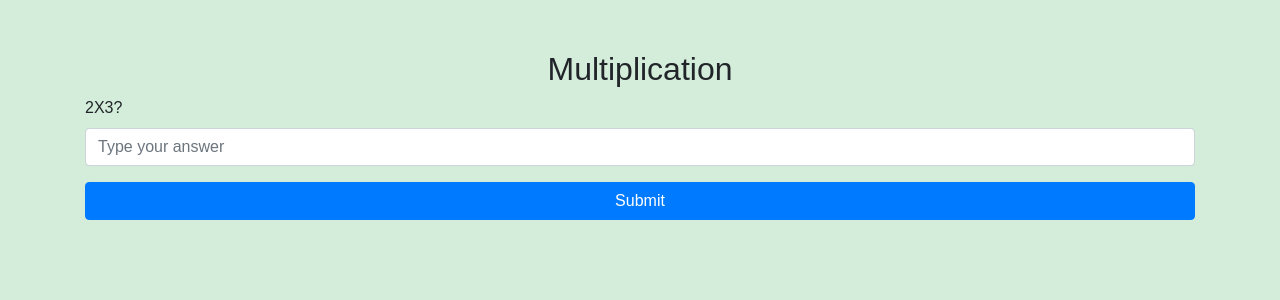
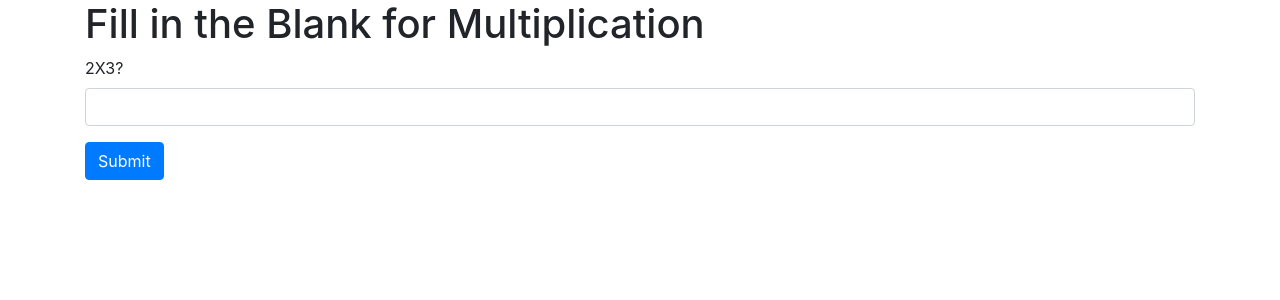
Before and after one commit to onadj/masaschool, a Django app: page /education/quiz/4/fill-in-the-blank/ in a window 1280 px wide. Shown: the top 300 px of the page. Run offline with Django 5.2, Linux system fonts and the light colour scheme; a user stored in the database is signed in; data comes from the database, SQL or seed files in the repository; both versions use the stored data as it was after the commit; some libraries are stand-ins or nearby versions.

Commit message:
kviz radi

```diff
--- a/education/models.py
+++ b/education/models.py
@@ -1,4 +1,3 @@
-# models.py
 from django.db import models
 from django.contrib.auth.models import User
 
@@ -55,13 +54,14 @@ class UserProfile(models.Model):
 
 class UserTaskResult(models.Model):
     user_profile = models.ForeignKey(UserProfile, on_delete=models.CASCADE)
-    task = models.ForeignKey(Task, on_delete=models.CASCADE)
+    task = models.ForeignKey(Task, on_delete=models.CASCADE, null=True, blank=True)  # Omogućite null ako zadatak nije standardni
+    fill_in_the_blank_task = models.ForeignKey('FillInTheBlankTask', on_delete=models.CASCADE, null=True, blank=True)  # Dodano za zadatke s prazninama
     user_answer = models.CharField(max_length=200)
     is_correct = models.BooleanField(default=False)
     timestamp = models.DateTimeField(auto_now_add=True)
 
     def __str__(self):
-        return f"{self.user_profile.user.username} - {self.task.prompt} - {'Correct' if self.is_correct else 'Incorrect'}"
+        return f"{self.user_profile.user.username} - {self.task.prompt if self.task else self.fill_in_the_blank_task.sentence} - {'Correct' if self.is_correct else 'Incorrect'}"
 
 class FillInTheBlankTask(models.Model):
     quiz = models.ForeignKey(Quiz, on_delete=models.CASCADE)
--- a/education/templates/education/fill_in_the_blank.html
+++ b/education/templates/education/fill_in_the_blank.html
@@ -4,29 +4,19 @@
 <head>
     <title>Fill in the Blank for {{ quiz.title }}</title>
     <link href="https://stackpath.bootstrapcdn.com/bootstrap/4.5.2/css/bootstrap.min.css" rel="stylesheet">
-    <style>
-        body {
-            background-color: #d4edda; /* Zelena pozadina */
-            color: #212529; /* Crna slova */
-            font-family: Arial, sans-serif; /* Moderni font */
-        }
-        .container {
-            margin-top: 50px;
-        }
-    </style>
 </head>
 <body>
     <div class="container">
-        <h2 class="text-center">{{ quiz.title }}</h2>
-        <form method="POST">
+        <h1>Fill in the Blank for {{ quiz.title }}</h1>
+        <form method="post">
             {% csrf_token %}
             {% for task in tasks %}
-                <div class="form-group task">
+                <div class="form-group">
                     <label>{{ task.get_sentence_with_blank }}</label>
-                    <input type="text" class="form-control" name="user_answers" placeholder="Type your answer" required>
+                    <input type="text" name="user_answers" class="form-control" required>
                 </div>
             {% endfor %}
-            <button type="submit" class="btn btn-primary btn-block">Submit</button>
+            <button type="submit" class="btn btn-primary">Submit</button>
         </form>
     </div>
 </body>
--- a/education/views.py
+++ b/education/views.py
@@ -3,6 +3,7 @@ from .models import Quiz, UserTaskResult, Task, FillInTheBlankTask
 from django.contrib.auth import authenticate, login
 from django.contrib.auth.decorators import login_required
 
+# Funkcija za prijavu
 def login_view(request):
     if request.method == 'POST':
         username = request.POST['username']
@@ -10,7 +11,7 @@ def login_view(request):
         user = authenticate(request, username=username, password=password)
         if user is not None:
             login(request, user)
-            return redirect('quiz_list')
+            return redirect('quiz_list')  # Preusmjeri na popis kvizova
         else:
             return render(request, 'education/login.html', {'error': 'Invalid username or password.'})
 
@@ -61,6 +62,7 @@ def quiz_detail(request, quiz_id):
             'accuracy_percentage': accuracy_percentage,
         })
 
+    # Ako nije POST zahtjev, prikazujemo detalje kviza
     return render(request, 'education/quiz_detail.html', {'quiz': quiz, 'tasks': tasks})
 
 @login_required
@@ -80,10 +82,11 @@ def fill_in_the_blank(request, quiz_id):
                 'is_correct': is_correct,
             })
 
+            # Spremanje rezultata u UserTaskResult model
             user_profile = request.user.userprofile
             UserTaskResult.objects.create(
                 user_profile=user_profile,
-                task=task,
+                fill_in_the_blank_task=task,  # Koristite fill_in_the_blank_task
                 user_answer=user_answer,
                 is_correct=is_correct,
             )
@@ -98,7 +101,7 @@ def fill_in_the_blank(request, quiz_id):
 @login_required
 def fill_in_the_blank_results(request, quiz_id):
     quiz = get_object_or_404(Quiz, id=quiz_id)
-    results = UserTaskResult.objects.filter(user_profile=request.user.userprofile, task__quiz=quiz)
+    results = UserTaskResult.objects.filter(user_profile=request.user.userprofile, fill_in_the_blank_task__quiz=quiz)
 
     correct_count = sum(1 for result in results if result.is_correct)
     total_tasks = results.count()
```
Also changed, not shown: education/templates/education/fill_in_results.html (+21 -27 lines), db.sqlite3, education/migrations/0003_usertaskresult_fill_in_the_blank_task_and_more.py (added).
